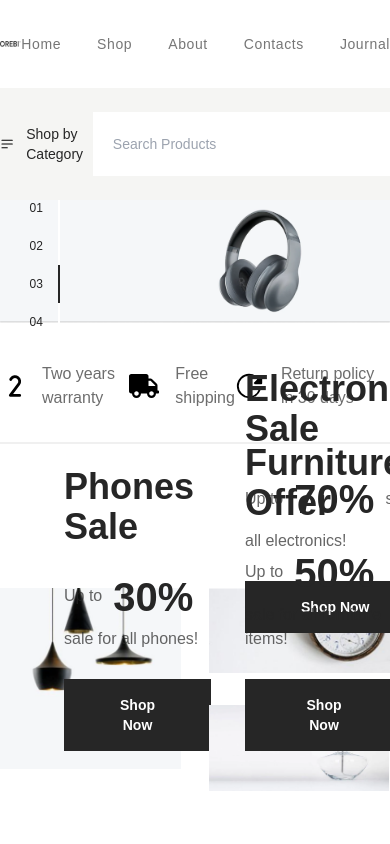
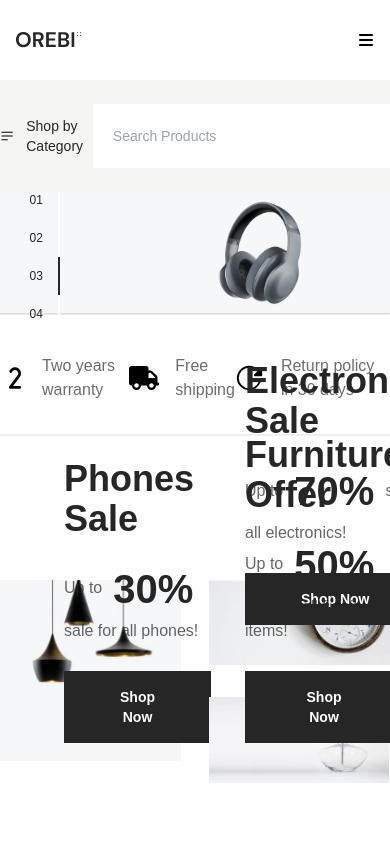
Before and after one commit to yasinn-arafat/Orebi, a React (Vite) app: page / in a window 390 px wide. Shown: the top 844 px of the page. Built offline with nearby package versions, Linux system fonts and the light colour scheme.

Commit message:
Header Part Responsive Done

```diff
--- a/package.json
+++ b/package.json
@@ -26,6 +26,8 @@
     "eslint-plugin-react-hooks": "^4.6.0",
     "eslint-plugin-react-refresh": "^0.4.5",
     "postcss": "^8.4.35",
+    "prettier": "^3.2.5",
+    "prettier-plugin-tailwindcss": "^0.5.14",
     "tailwindcss": "^3.4.1",
     "vite": "^5.1.0"
   }
--- a/src/Component/HomeComponent/Header/Header.jsx
+++ b/src/Component/HomeComponent/Header/Header.jsx
@@ -1,47 +1,54 @@
-import React from "react";
+import React, { useState } from "react";
 import Logo from "../../../assets/Logo.png";
+import { FaBars, FaXmark } from "react-icons/fa6";
 
 const Header = () => {
+  const [isShow, setisShow] = useState(false);
+
+  // HandelNavICon Functionality
+
+  const HandelNavICon = () => {
+    setisShow(!isShow);
+  };
+
   return (
     <>
-      <nav className="py-8 bg-main-bg-color">
+      <nav className="bg-main-bg-color px-4 py-8 md:px-3 ">
         <div className="container">
-          <div className="flex justify-between items-center">
+          <div className="flex items-center justify-between">
             <div>
               <picture>
                 <img src={Logo} alt={Logo} />
               </picture>
             </div>
+
             <div>
-              <ul className="flex items-center gap-x-9">
-                <li>
-                  <a href="#" className="menu_list">
-                    Home
-                  </a>
+              <ul
+                className={`absolute flex flex-col items-center  gap-x-9 divide-y divide-[#4b4949] bg-main-font-color duration-200 ease-linear sm:static sm:flex-row sm:divide-y-0 sm:bg-transparent ${isShow ? "left-0 top-[64px] z-10  w-full   text-center " : "left-[-100%] top-[64px] z-10  w-full text-center "}`}
+              >
+                <li className="menu_list w-full cursor-pointer py-2 text-[#b3b3b3] hover:text-main-bg-color sm:py-0 sm:text-tertiary-font-color sm:hover:text-main-font-color">
+                  <a href="#">Home</a>
                 </li>
-                <li>
-                  <a href="#" className="menu_list">
-                    Shop
-                  </a>
+                <li className="menu_list w-full cursor-pointer py-2 text-[#b3b3b3] hover:text-main-bg-color sm:py-0 sm:text-tertiary-font-color sm:hover:text-main-font-color">
+                  <a href="#">Shop</a>
                 </li>
-                <li>
-                  <a href="#" className="menu_list">
-                    About
-                  </a>
+                <li className="menu_list w-full cursor-pointer py-2 text-[#b3b3b3] hover:text-main-bg-color sm:py-0 sm:text-tertiary-font-color sm:hover:text-main-font-color">
+                  <a href="#">About</a>
                 </li>
-                <li>
-                  <a href="#" className="menu_list">
-                    Contacts
-                  </a>
+                <li className="menu_list w-full cursor-pointer py-2 text-[#b3b3b3] hover:text-main-bg-color sm:py-0 sm:text-tertiary-font-color sm:hover:text-main-font-color">
+                  <a href="#">Contacts</a>
                 </li>
-                <li>
-                  <a href="#" className="menu_list">
-                    Journal
-                  </a>
+                <li className="menu_list w-full cursor-pointer py-2 text-[#b3b3b3] hover:text-main-bg-color sm:py-0 sm:text-tertiary-font-color sm:hover:text-main-font-color">
+                  <a href="#">Journal</a>
                 </li>
               </ul>
             </div>
-            <div></div>
+
+            <div className="hidden sm:block"></div>
+
+            <div className="cursor-pointer sm:hidden" onClick={HandelNavICon}>
+              {isShow === true ? <FaXmark /> : <FaBars />}
+            </div>
           </div>
         </div>
       </nav>
--- a/src/Component/HomeComponent/MenuBar/MenuBar.jsx
+++ b/src/Component/HomeComponent/MenuBar/MenuBar.jsx
@@ -12,7 +12,7 @@ const MenuBar = () => {
           <Flex className={"justify-between"}>
             <Flex className={"gap-x-3"}>
               <HiMiniBars3BottomLeft className="text-2xl" />
-              <p className=" text-main-font-color text-sm font-DMsans font-normal">
+              <p className=" font-DMsans text-sm font-normal text-main-font-color">
                 Shop by Category
               </p>
             </Flex>
--- a/src/Component/HomeComponent/NewArival/NewArival.jsx
+++ b/src/Component/HomeComponent/NewArival/NewArival.jsx
@@ -26,7 +26,7 @@ function SampleNextArrow(props) {
       }}
       onClick={onClick}
     >
-      <div className="flex items-center justify-center h-full">
+      <div className="flex h-full items-center justify-center">
         <FaLongArrowAltRight />
       </div>
     </div>
@@ -56,7 +56,7 @@ function SamplePrevArrow(props) {
       }}
       onClick={onClick}
     >
-      <div className="flex items-center justify-center h-full">
+      <div className="flex h-full items-center justify-center">
         <FaLongArrowAltLeft />
       </div>
     </div>
@@ -80,7 +80,7 @@ const NewArival = ({ heading, ProductData }) => {
     <>
       <div className="pb-28">
         <div className="container">
-          <h3 className="text-[39px] text-main-font-color font-DMsans font-bold pb-12">
+          <h3 className="pb-12 font-DMsans text-[39px] font-bold text-main-font-color">
             {heading ? heading : "New Arrivals"}
           </h3>
 
@@ -96,7 +96,7 @@ const NewArival = ({ heading, ProductData }) => {
                     item.badge == true ? (
                       <Button
                         className={
-                          "py-[9px] px-8 bg-main-font-color text-main-bg-color text-sm font-DMsans font-bold"
+                          "bg-main-font-color px-8 py-[9px] font-DMsans text-sm font-bold text-main-bg-color"
                         }
                         title={
                           item.badgetitle == true ? "New" : item.discountOffer
--- a/src/Component/HomeComponent/PhoneOfTheYear/PhoneOfTheYear.jsx
+++ b/src/Component/HomeComponent/PhoneOfTheYear/PhoneOfTheYear.jsx
@@ -11,18 +11,18 @@ const PhoneOfTheYear = () => {
             <picture>
               <img src={PhoneOfTheYearImg} alt={PhoneOfTheYearImg} />
             </picture>
-            <div className="absolute top-1/2 left-[42%] -translate-y-1/2">
-              <h3 className="pb-9 text-4xl text-main-font-color font-DMsans font-bold">
+            <div className="absolute left-[42%] top-1/2 -translate-y-1/2">
+              <h3 className="pb-9 font-DMsans text-4xl font-bold text-main-font-color">
                 Phone of the year
               </h3>
-              <p className="w-[511px] pb-12 text-main-font-color text-base leading-7 font-DMsans font-normal">
+              <p className="w-[511px] pb-12 font-DMsans text-base font-normal leading-7 text-main-font-color">
                 Lorem Ipsum is simply dummy text of the printing and typesetting
                 industry orem Ipsum..
               </p>
               <Button
                 title={"Shop Now"}
                 className={
-                  "px-14 py-4 bg-main-font-color text-main-bg-color text-sm font-DMsans font-bold"
+                  "bg-main-font-color px-14 py-4 font-DMsans text-sm font-bold text-main-bg-color"
                 }
               />
             </div>
--- a/src/Component/HomeComponent/SaleInfo/SaleInfo.jsx
+++ b/src/Component/HomeComponent/SaleInfo/SaleInfo.jsx
@@ -7,15 +7,15 @@ import Overlay from "../../CommonComponent/Overlay";
 const SaleInfo = () => {
   return (
     <>
-      <div className="pt-36 pb-32">
+      <div className="pb-32 pt-36">
         <div className="container">
           <div className="flex gap-x-7">
-            <div className="w-full relative">
+            <div className="relative w-full">
               <picture>
                 <img src={SaleLeft} alt={SaleLeft} />
               </picture>
               <Overlay
-                className={"absolute left-16 bottom-10 "}
+                className={"absolute bottom-10 left-16 "}
                 titleStyle={
                   "text-4xl text-main-font-color font-DMsans font-bold"
                 }
@@ -33,12 +33,12 @@ const SaleInfo = () => {
             </div>
             <div className="w-full">
               <div className="flex flex-col gap-y-8">
-                <div className="w-full relative">
+                <div className="relative w-full">
                   <picture>
                     <img src={SaleRightUp} alt={SaleRightUp} />
                   </picture>
                   <Overlay
-                    className={"absolute left-9 bottom-10 "}
+                    className={"absolute bottom-10 left-9 "}
                     titleStyle={
                       "text-4xl text-main-font-color font-DMsans font-bold"
                     }
@@ -54,12 +54,12 @@ const SaleInfo = () => {
                     sale={"sale for all electronics!"}
                   />
                 </div>
-                <div className="w-full relative">
+                <div className="relative w-full">
                   <picture>
                     <img src={SaleRightDown} alt={SaleRightDown} />
                   </picture>
                   <Overlay
-                    className={"absolute left-9 bottom-10 "}
+                    className={"absolute bottom-10 left-9 "}
                     titleStyle={
                       "text-4xl text-main-font-color font-DMsans font-bold"
                     }
--- a/src/Component/HomeComponent/Shipping/Shipping.jsx
+++ b/src/Component/HomeComponent/Shipping/Shipping.jsx
@@ -7,7 +7,7 @@ import { FaTruck } from "react-icons/fa";
 const Shipping = () => {
   return (
     <>
-      <div className="py-8 border-b-2 border-[#F0F0F0]">
+      <div className="border-b-2 border-[#F0F0F0] py-8">
         <div className="container">
           <div className="flex items-center justify-between">
             <ShippingItem
@@ -16,7 +16,7 @@ const Shipping = () => {
               <span className="text-3xl">
                 <PiNumberTwoBold />
               </span>
-              <p className="text-base font-DMsans font-normal text-secondery-font-color">
+              <p className="font-DMsans text-base font-normal text-secondery-font-color">
                 Two years warranty
               </p>
             </ShippingItem>
@@ -27,7 +27,7 @@ const Shipping = () => {
               <span className="text-3xl">
                 <FaTruck />
               </span>
-              <p className="text-base font-DMsans font-normal text-secondery-font-color">
+              <p className="font-DMsans text-base font-normal text-secondery-font-color">
                 Free shipping
               </p>
             </ShippingItem>
@@ -38,7 +38,7 @@ const Shipping = () => {
               <span className="text-3xl">
                 <IoReload />
               </span>
-              <p className="text-base font-DMsans font-normal text-secondery-font-color">
+              <p className="font-DMsans text-base font-normal text-secondery-font-color">
                 Return policy in 30 days
               </p>
             </ShippingItem>
```
Also changed, not shown: 2 other files (tests, documents, lock files or other folders).
